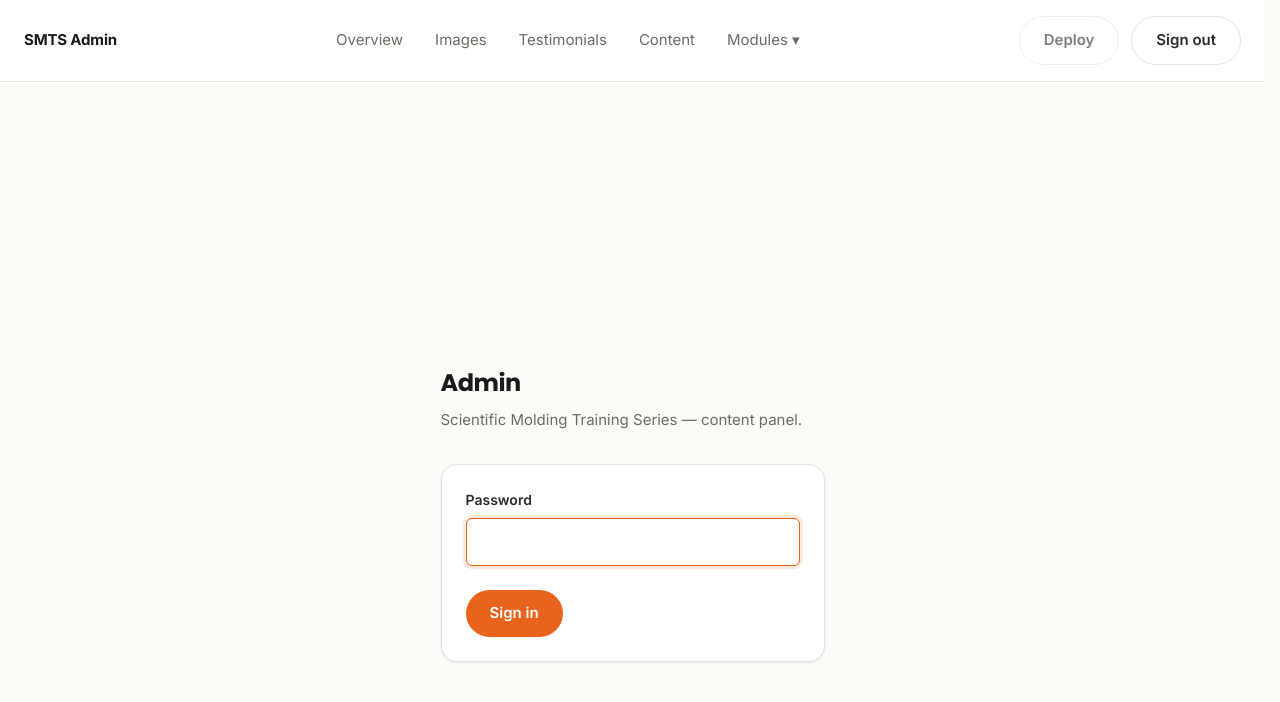
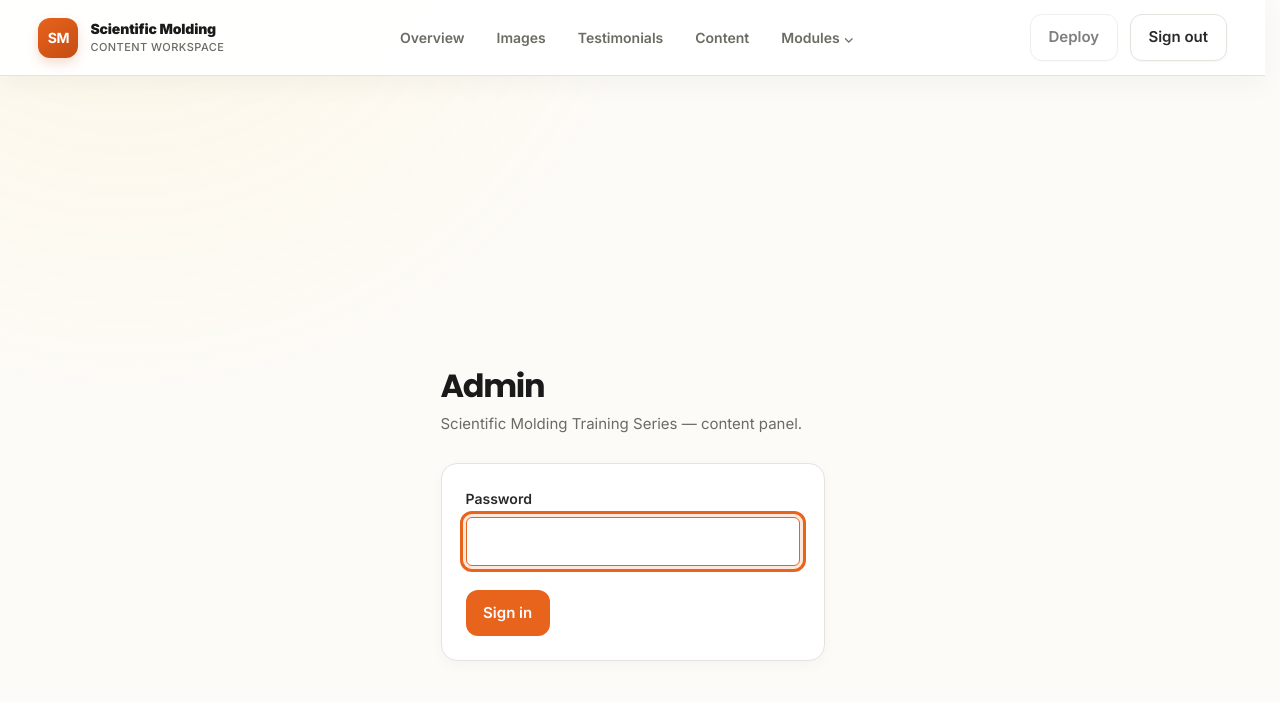
Before and after one commit to muhdmunir961-byte/scientific-molding, a Next.js app: page /admin/login in a window 1280 px wide. Shown: the top 702 px of the page. Built offline with nearby package versions, Linux system fonts and the light colour scheme.

Commit message:
feat: refresh admin workspace UX

```diff
--- a/app/admin/AdminShell.tsx
+++ b/app/admin/AdminShell.tsx
@@ -59,7 +59,13 @@ export default function AdminShell({ deployEnabled }: { deployEnabled: boolean }
 
   return (
     <header className="admin-header">
-      <span className="admin-brand">SMTS Admin</span>
+      <Link className="admin-brand" href="/admin" aria-label="Scientific Molding admin home">
+        <span className="admin-brand-mark" aria-hidden="true">SM</span>
+        <span className="admin-brand-copy">
+          <strong>Scientific Molding</strong>
+          <small>Content workspace</small>
+        </span>
+      </Link>
 
       <nav className="admin-nav" aria-label="Admin">
         {LINKS.map((link) => (
@@ -88,14 +94,15 @@ export default function AdminShell({ deployEnabled }: { deployEnabled: boolean }
             className="admin-nav-trigger"
             aria-haspopup="true"
             aria-expanded={modulesOpen}
+            aria-controls="admin-module-menu"
             onClick={() => setModulesOpen((open) => !open)}
             data-active={pathname.startsWith('/admin/modules')}
           >
-            Modules ▾
+            Modules <span aria-hidden="true">⌄</span>
           </button>
 
           {modulesOpen && (
-            <ul className="admin-nav-menu">
+            <ul className="admin-nav-menu" id="admin-module-menu">
               {MODULES.map((module) => (
                 <li key={module.slug}>
                   <Link
--- a/app/admin/DeployButton.tsx
+++ b/app/admin/DeployButton.tsx
@@ -40,7 +40,7 @@ export default function DeployButton({ enabled }: { enabled: boolean }) {
 
       setResult({
         tone: 'ok',
-        text: 'Deploy queued. The build takes one to three minutes — refresh the site after that.',
+        text: body.data?.detail ?? 'Deploy queued. The build takes one to three minutes — refresh the site after that.',
       });
     } catch {
       setResult({ tone: 'error', text: 'Could not reach the server.' });
--- a/app/admin/admin.css
+++ b/app/admin/admin.css
@@ -13,7 +13,9 @@
 
 .admin-shell {
   min-height: 100vh;
-  background-color: var(--ds-neutral-50);
+  background:
+    radial-gradient(ellipse at 10% -15%, rgb(255 201 60 / 10%), transparent 34rem),
+    var(--ds-neutral-50);
   color: var(--ds-neutral-800);
   font-size: 0.9375rem;
   line-height: 1.5;
@@ -24,33 +26,76 @@
 .admin-header {
   position: sticky;
   top: 0;
-  z-index: 10;
+  z-index: 30;
   display: flex;
   align-items: center;
   justify-content: space-between;
-  gap: var(--ds-space-4);
-  padding: var(--ds-space-4) var(--ds-space-6);
-  background-color: var(--ds-neutral-0);
+  gap: var(--ds-space-6);
+  min-height: 76px;
+  padding: 0 clamp(1rem, 3vw, 2.5rem);
+  background-color: rgb(255 255 255 / 94%);
   border-bottom: 1px solid var(--ds-neutral-200);
+  box-shadow: 0 8px 28px rgb(18 25 38 / 4%);
+  backdrop-filter: blur(14px);
 }
 
 .admin-brand {
+  display: inline-flex;
+  align-items: center;
+  gap: 0.75rem;
+  flex: 0 0 auto;
   font-weight: 700;
   letter-spacing: -0.01em;
   color: var(--ds-neutral-900);
+  text-decoration: none;
+}
+
+.admin-brand-mark {
+  display: grid;
+  width: 2.5rem;
+  height: 2.5rem;
+  place-items: center;
+  border-radius: 0.75rem;
+  color: var(--ds-neutral-0);
+  background: linear-gradient(145deg, var(--ds-orange-500), #c44c13);
+  font-size: 0.875rem;
+  letter-spacing: -0.04em;
+  box-shadow: 0 5px 12px rgb(200 82 20 / 20%);
+}
+
+.admin-brand-copy {
+  display: grid;
+  line-height: 1.2;
+}
+
+.admin-brand-copy strong {
+  font-size: 0.875rem;
+}
+
+.admin-brand-copy small {
+  margin-top: 0.25rem;
+  color: var(--ds-neutral-500);
+  font-size: 0.6875rem;
+  font-weight: 500;
+  letter-spacing: 0.04em;
+  text-transform: uppercase;
 }
 
 .admin-nav {
   display: flex;
+  align-items: center;
   flex-wrap: wrap;
-  gap: var(--ds-space-2);
+  gap: 0.25rem;
+  margin-inline: auto;
 }
 
 .admin-nav a {
-  padding: var(--ds-space-2) var(--ds-space-3);
-  border-radius: var(--ds-radius-md);
+  padding: 0.625rem 0.875rem;
+  border-radius: 0.625rem;
   color: var(--ds-neutral-500);
   text-decoration: none;
+  font-size: 0.875rem;
+  font-weight: 550;
   transition: background-color var(--ds-duration-fast) var(--ds-ease-out);
 }
 
@@ -63,47 +108,50 @@
   background-color: var(--ds-orange-50);
   color: var(--ds-orange-600);
   font-weight: 600;
+  box-shadow: inset 0 0 0 1px rgb(232 99 28 / 12%);
 }
 
 /* --- Page frame --- */
 
 .admin-main {
-  max-width: 960px;
+  width: min(100% - 2rem, 1280px);
   margin-inline: auto;
-  padding: var(--ds-space-8) var(--ds-space-6) var(--ds-space-16);
+  padding: clamp(1.5rem, 3vw, 2.75rem) 0 5rem;
 }
 
 .admin-title {
-  margin: 0 0 var(--ds-space-2);
-  font-size: 1.5rem;
+  margin: 0 0 0.5rem;
+  font-size: clamp(1.65rem, 2.5vw, 2.125rem);
   font-weight: 700;
-  letter-spacing: -0.02em;
+  letter-spacing: -0.04em;
   color: var(--ds-neutral-900);
+  line-height: 1.15;
 }
 
 .admin-lede {
-  margin: 0 0 var(--ds-space-8);
+  margin: 0 0 1.75rem;
   max-width: 65ch;
   color: var(--ds-neutral-500);
+  font-size: 0.9375rem;
 }
 
 /* --- Cards --- */
 
 .admin-card {
-  padding: var(--ds-space-6);
+  padding: clamp(1rem, 2vw, 1.5rem);
   background-color: var(--ds-neutral-0);
   border: 1px solid var(--ds-neutral-200);
-  border-radius: var(--ds-radius-lg);
-  box-shadow: var(--ds-shadow-sm);
+  border-radius: 1rem;
+  box-shadow: 0 4px 14px rgb(18 25 38 / 3%);
 }
 
 .admin-card + .admin-card {
-  margin-top: var(--ds-space-6);
+  margin-top: 1.25rem;
 }
 
 .admin-card-title {
   margin: 0 0 var(--ds-space-1);
-  font-size: 1.0625rem;
+  font-size: 1rem;
   font-weight: 600;
   color: var(--ds-neutral-900);
 }
@@ -214,15 +262,15 @@
   align-items: center;
   justify-content: center;
   gap: var(--ds-space-2);
-  min-height: 44px;
-  padding: var(--ds-space-3) var(--ds-space-6);
+  min-height: 46px;
+  padding: 0.7rem 1.1rem;
   font-family: inherit;
   font-size: 0.9375rem;
   font-weight: 600;
   color: var(--ds-neutral-0);
   background-color: var(--ds-orange-500);
   border: 0;
-  border-radius: var(--ds-radius-full);
+  border-radius: 0.75rem;
   cursor: pointer;
   transition: background-color var(--ds-duration-normal) var(--ds-ease-out);
 }
@@ -245,6 +293,7 @@
   color: var(--ds-neutral-800);
   background-color: var(--ds-neutral-0);
   border: 1px solid var(--ds-neutral-200);
+  box-shadow: 0 1px 2px rgb(18 25 38 / 4%);
 }
 
 .admin-button-secondary:hover {
@@ -279,6 +328,74 @@
   display: grid;
   grid-template-columns: 1fr;
   gap: var(--ds-space-6);
+}
+
+.admin-image-summary {
+  display: grid;
+  grid-template-columns: repeat(3, minmax(0, 1fr));
+  gap: 0.875rem;
+  margin: 0 0 2rem;
+}
+
+.admin-image-summary-item {
+  display: grid;
+  gap: 0.15rem;
+  padding: 1rem 1.125rem;
+  border: 1px solid var(--ds-neutral-200);
+  border-radius: 0.875rem;
+  background: rgb(255 255 255 / 78%);
+}
+
+.admin-image-summary-item strong {
+  color: var(--ds-neutral-900);
+  font-size: 1.5rem;
+  line-height: 1.1;
+  letter-spacing: -0.04em;
+}
+
+.admin-image-summary-item span {
+  color: var(--ds-neutral-500);
+  font-size: 0.75rem;
+}
+
+.admin-gallery-module + .admin-gallery-module {
+  margin-top: 1rem;
+}
+
+.admin-module-photo-grid {
+  grid-template-columns: repeat(auto-fill, minmax(190px, 1fr));
+  gap: 0.875rem;
+  margin-top: 1rem;
+}
+
+.admin-gallery-photo {
+  min-width: 0;
+  overflow: hidden;
+  margin: 0;
+  border: 1px solid var(--ds-neutral-200);
+  border-radius: 0.75rem;
+  background-color: var(--ds-neutral-50);
+}
+
+.admin-gallery-photo img {
+  display: block;
+  width: 100%;
+  aspect-ratio: 4 / 3;
+  object-fit: cover;
+  background-color: var(--ds-neutral-100);
+}
+
+.admin-gallery-photo figcaption {
+  display: grid;
+  gap: 0.15rem;
+  padding: 0.65rem 0.75rem;
+  color: var(--ds-neutral-500);
+  font-size: 0.75rem;
+}
+
+.admin-gallery-photo figcaption strong {
+  color: var(--ds-neutral-800);
+  font-size: 0.75rem;
 }
 
 @media (min-width: 768px) {
@@ -818,9 +935,11 @@
 }
 
 .admin-nav-trigger {
-  padding: var(--ds-space-2) var(--ds-space-3);
+  min-height: 42px;
+  padding: 0.625rem 0.875rem;
   font-family: inherit;
-  font-size: inherit;
+  font-size: 0.875rem;
+  font-weight: 550;
   color: var(--ds-neutral-500);
   background: none;
   border: 0;
@@ -850,7 +969,7 @@
   top: 100%;
   left: 0;
   z-index: 20;
-  min-width: 320px;
+  width: min(360px, calc(100vw - 2rem));
   max-height: 70vh;
   margin: var(--ds-space-2) 0 0;
   padding: var(--ds-space-2);
@@ -868,6 +987,22 @@
   color: inherit;
   text-decoration: none;
   border-radius: var(--ds-radius-sm);
+}
+
+.admin-nav-menu .nav-menu-item-label,
+.admin-nav-menu .nav-menu-item-detail {
+  display: block;
+}
+
+.admin-nav-menu .nav-menu-item-label {
+  color: var(--ds-neutral-800);
+  font-weight: 600;
+}
+
+.admin-nav-menu .nav-menu-item-detail {
+  margin-top: 0.2rem;
+  color: var(--ds-neutral-500);
+  font-size: 0.75rem;
 }
 
 .admin-nav-menu a:hover {
@@ -888,3 +1023,98 @@
 .testimonial-unpublished .admin-label {
   color: var(--ds-neutral-500);
 }
+
+/* --- Responsive shell and reduced-motion/accessibility affordances --- */
+
+.admin-shell :focus-visible {
+  outline: 3px solid var(--ds-orange-500);
+  outline-offset: 3px;
+}
+
+.admin-shell a,
+.admin-shell button {
+  -webkit-tap-highlight-color: transparent;
+}
+
+@media (max-width: 900px) {
+  .admin-header {
+    flex-wrap: wrap;
+    gap: 0.75rem 1rem;
+    padding-block: 0.75rem;
+  }
+
+  .admin-nav {
+    order: 3;
+    width: 100%;
+    overflow-x: auto;
+    flex-wrap: nowrap;
+    margin: 0;
+    padding-bottom: 0.125rem;
+    scrollbar-width: thin;
+  }
+
+  .admin-header-actions {
+    margin-left: auto;
+  }
+}
+
+@media (max-width: 560px) {
+  .admin-main {
+    width: min(100% - 1.25rem, 1280px);
+    padding-top: 1.5rem;
+  }
+
+  .admin-brand-copy small {
+    display: none;
+  }
+
+  .admin-header-actions {
+    gap: 0.4rem;
+  }
+
+  .admin-header-actions .admin-button {
+    min-height: 40px;
+    padding: 0.5rem 0.7rem;
+    font-size: 0.8125rem;
+  }
+
+  .admin-nav a,
+  .admin-nav-trigger {
+    white-space: nowrap;
+  }
+
+  .admin-nav-menu {
+    left: auto;
+    right: 0;
+  }
+
+  .admin-actions > .admin-button {
+    flex: 1 1 auto;
+  }
+
+  .admin-image-summary {
+    grid-template-columns: 1fr;
+    gap: 0.5rem;
+  }
+
+  .admin-image-summary-item {
+    grid-template-columns: auto 1fr;
+    align-items: baseline;
+    gap: 0.75rem;
+  }
+
+  .admin-image-summary-item strong {
+    font-size: 1.25rem;
+  }
+}
+
+@media (prefers-reduced-motion: reduce) {
+  .admin-shell *,
+  .admin-shell *::before,
+  .admin-shell *::after {
+    scroll-behavior: auto !important;
+    transition-duration: 0.01ms !important;
+    animation-duration: 0.01ms !important;
+    animation-iteration-count: 1 !important;
+  }
+}
```
Also changed, not shown: app/admin/images/ImagesManager.tsx (+30 -6 lines).
